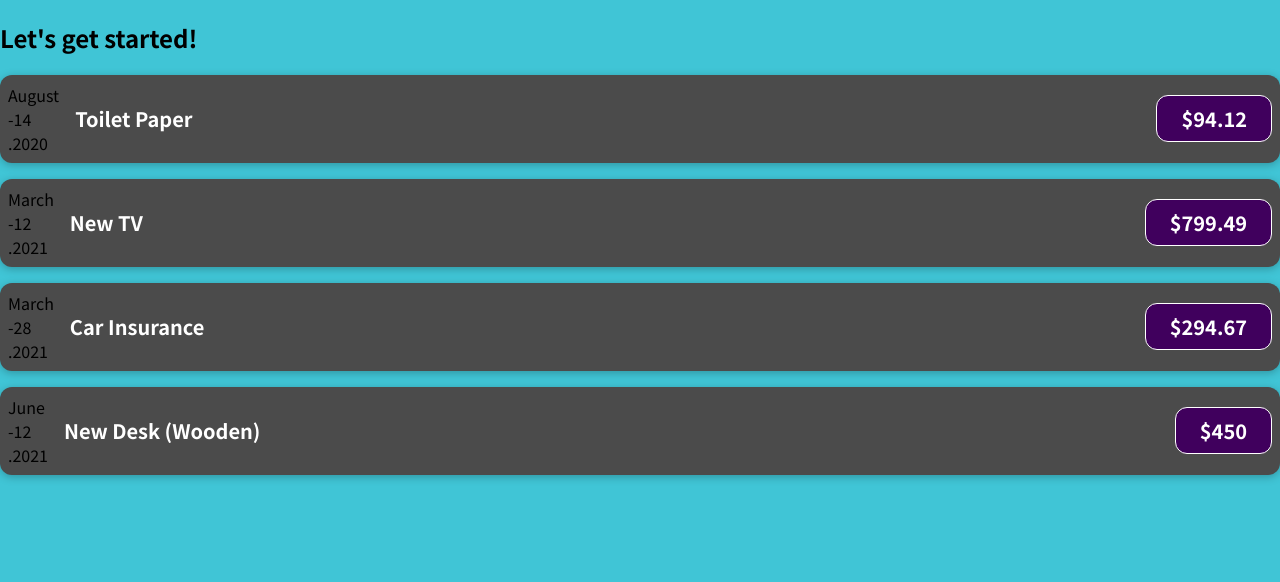
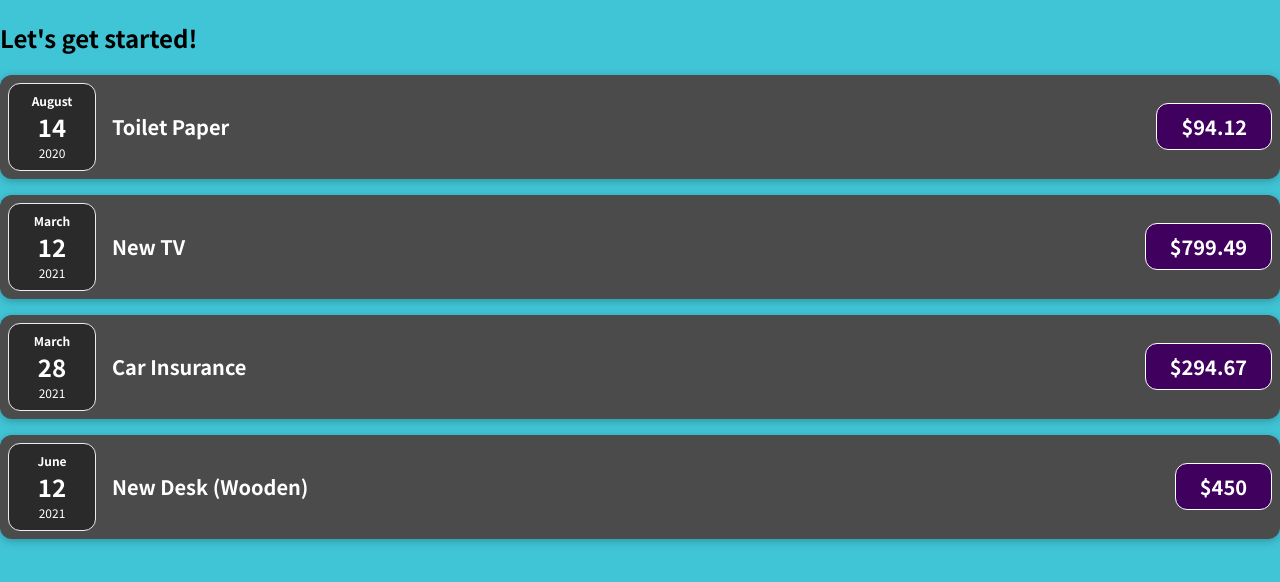
Before and after one commit to Aishanipach/Data-Visualiser, a JavaScript app: page / in a window 1280 px wide. Shown: the top 582 px of the page. Built offline with nearby package versions, Linux system fonts and the light colour scheme; the HTML template or start-up script is replaced by a standard one.

Commit message:
Update Expensedate.js

```diff
--- a/src/components/Expensedate.js
+++ b/src/components/Expensedate.js
@@ -1,13 +1,15 @@
+import './Expensedate.css';
+
 function Expensedate(props) {
   const month = props.date.toLocaleString('en-US', { month: "long" });
   const day = props.date.toLocaleString('en-US', { day: "2-digit" });
   const year = props.date.getFullYear();
 
   return (
-    <div>
-      <div>{month}</div>
-      <div>-{day}</div>
-      <div>.{year}</div>
+    <div className=" expense-date">
+      <div className="expense-date__month">{month}</div>
+      <div className="expense-date__day">{day}</div>
+      <div className=" expense-date__year">{year}</div>
     </div>
   );
 }
```
